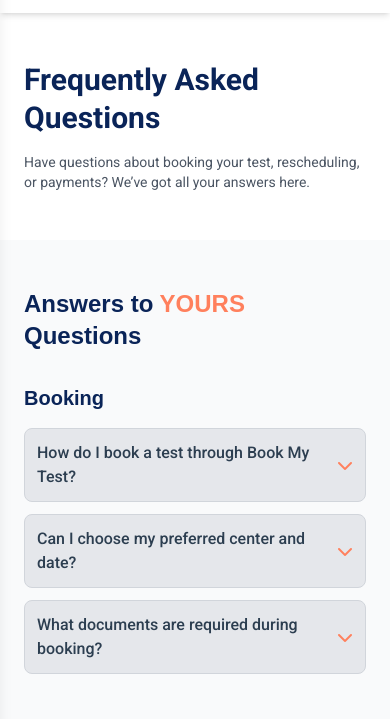
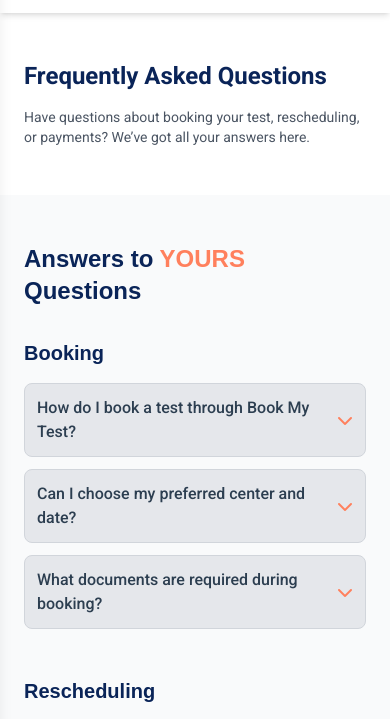
Before and after one commit to Jess707367/Book-My-Test, a website: page help.html in a window 390 px wide. Shown: the part 51-770 px from the top of the page. Drawn offline with nearby package versions, Linux system fonts and the light colour scheme.

Commit message:
first commit

```diff
--- a/help.html
+++ b/help.html
@@ -187,7 +187,7 @@
 
         <!-- Left: Text -->
         <div class="px-6 md:px-2">
-            <h1 class="text-3xl md:text-4xl md:text-5xl font-bold text-[#0a2458] mb-4 leading-tight">
+            <h1 class="text-2xl md:text-4xl md:text-5xl font-bold text-[#0a2458] mb-4 leading-tight">
             Frequently Asked Questions
             </h1>
             <p class="text-gray-600 text-sm md:text-lg max-w-md">
```
